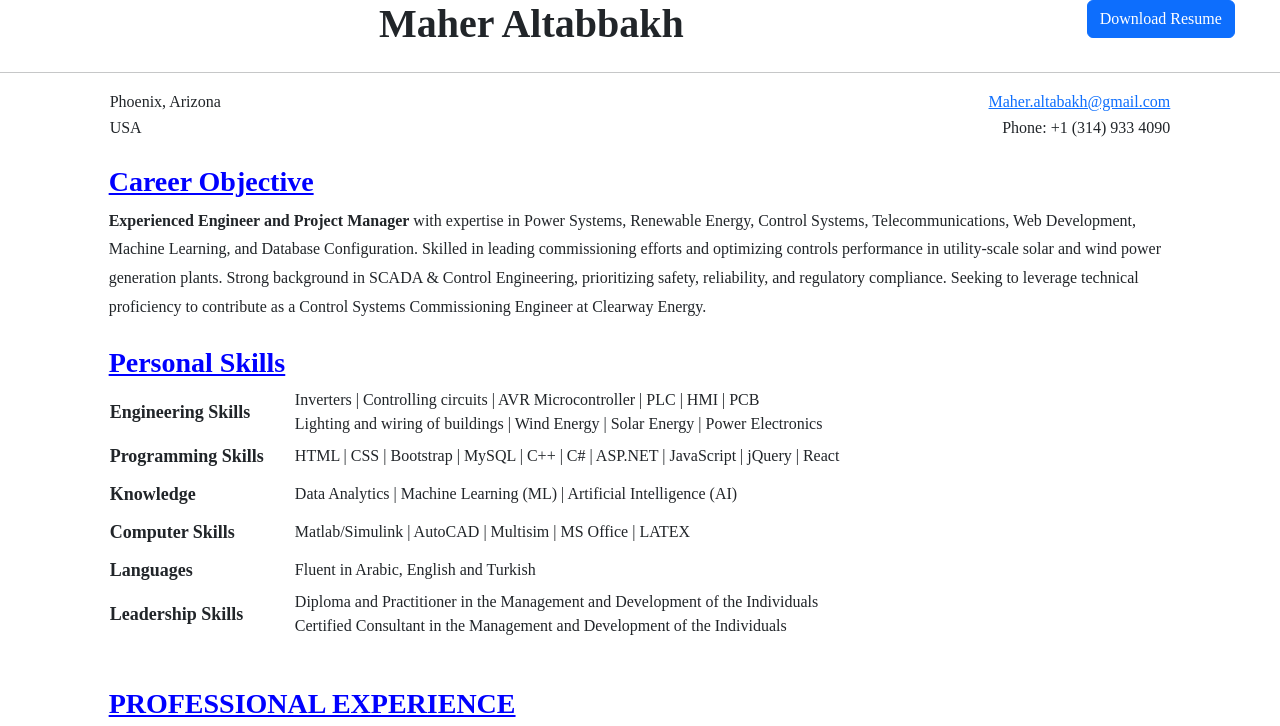
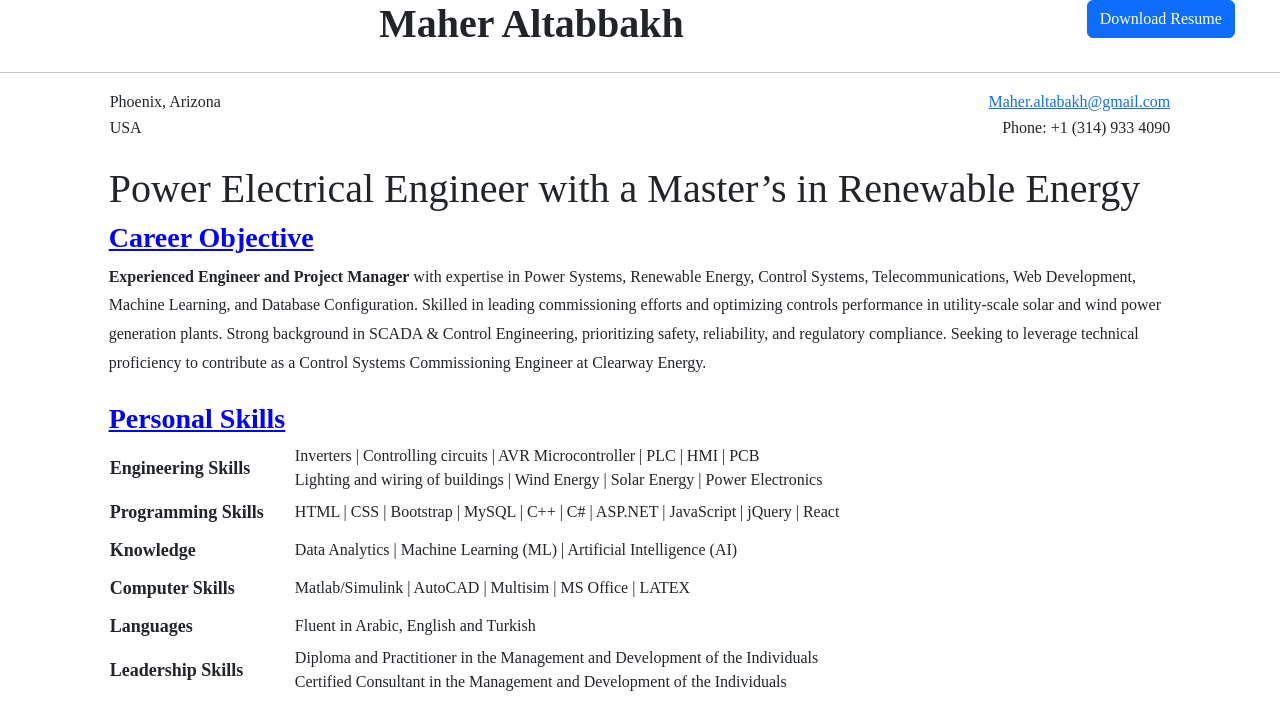
Before and after one commit to MaherAltabakh/Eng-Resume, a plain HTML site: page index.html in a window 1280 px wide. Shown: the top 726 px of the page. Drawn offline with nearby package versions, Linux system fonts and the light colour scheme.

Commit message:
Update index.html

```diff
--- a/index.html
+++ b/index.html
@@ -53,6 +53,7 @@
           </tr>
         </table>
         <br />
+        <h1>Power Electrical Engineer with a Master’s in Renewable Energy</h1>
         <h3 class="header">Career Objective</h3>
         <span class="items">
           <strong>Experienced Engineer and Project Manager</strong> with
```
